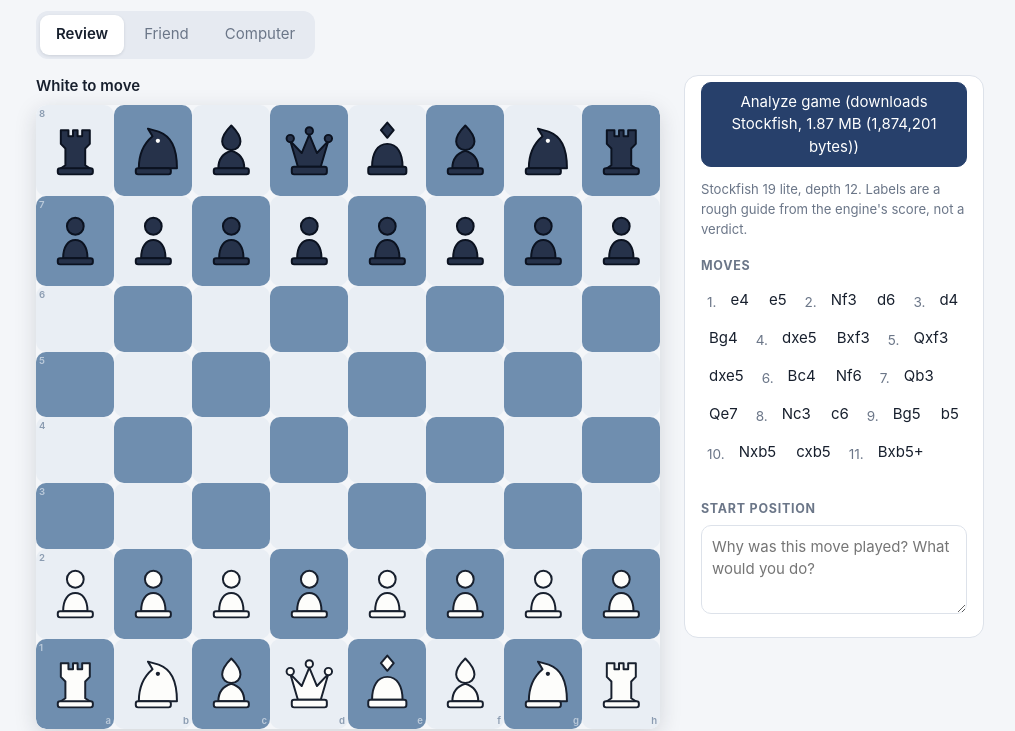
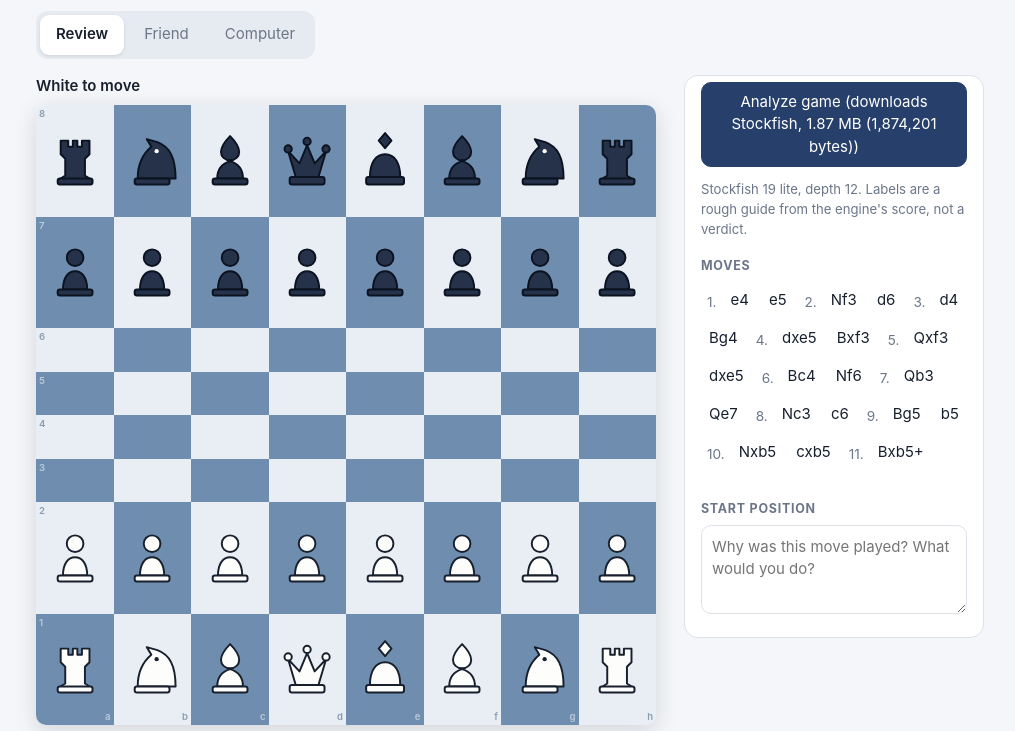
Before and after one commit to abdalhadymahmoud9-crypto/chess-replay, a website with bundled scripts: page index.html in a window 1280 px wide. Shown: the part 83-814 px from the top of the page, without its empty margins (130-1145 px from the left). Built offline with nearby package versions, Linux system fonts and the light colour scheme.

Commit message:
Update board styles for square and container

```diff
--- a/style.css
+++ b/style.css
@@ -56,3 +56,5 @@ details{margin-top:24px}summary{cursor:pointer;color:var(--acc);min-height:44px;
 footer{margin-top:32px;color:var(--mute);font-size:.82rem}footer a{color:var(--acc)}
 .syncbar{font-size:.85rem}
 .syncbar{display:flex;flex-wrap:wrap;align-items:center;gap:6px 12px;color:var(--mute)}.syncbar p{margin:0}.auth{display:flex;align-items:center;gap:8px}.auth button{min-height:36px;padding:4px 12px;font-size:.85rem}.auth img{width:24px;height:24px;border-radius:50%}
+#board .sq{border-radius:0;min-height:0;min-width:0;padding:0;border:0;overflow:hidden}
+#board{max-width:min(100%,620px)}
```
